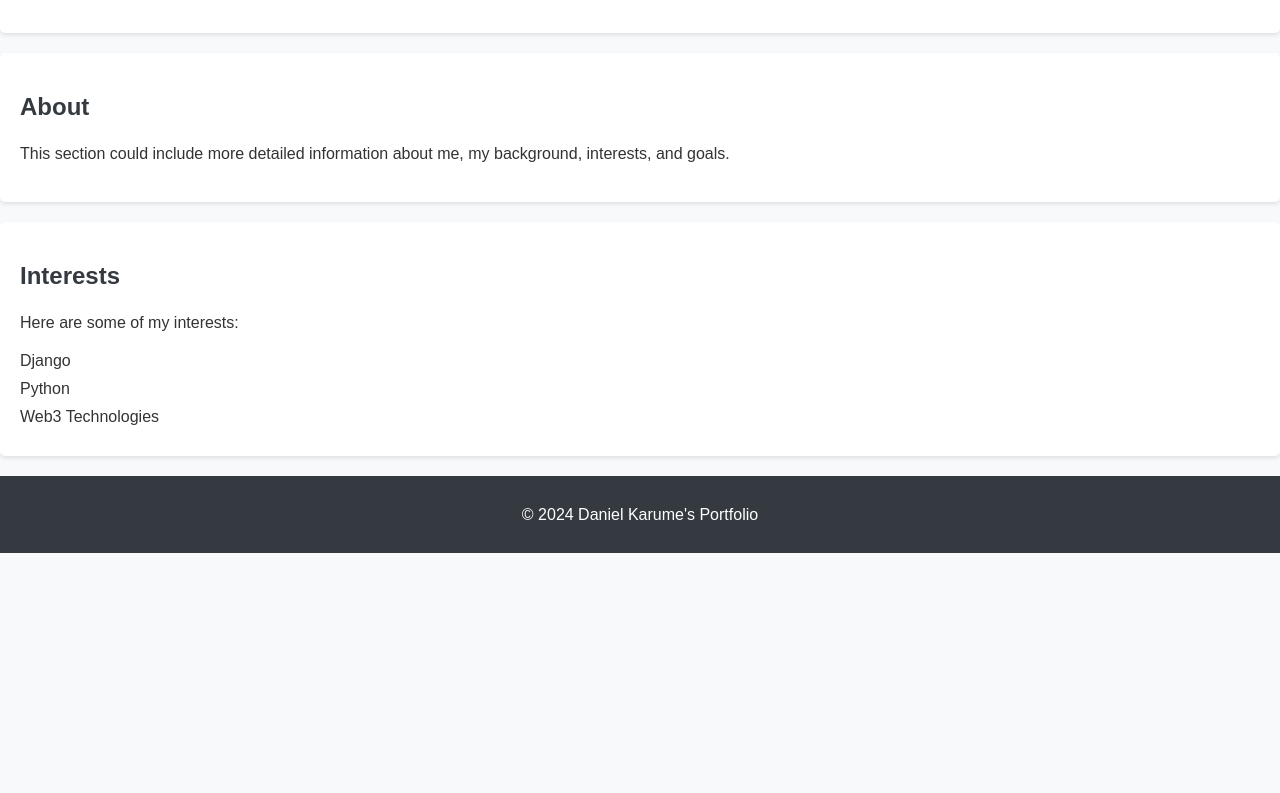
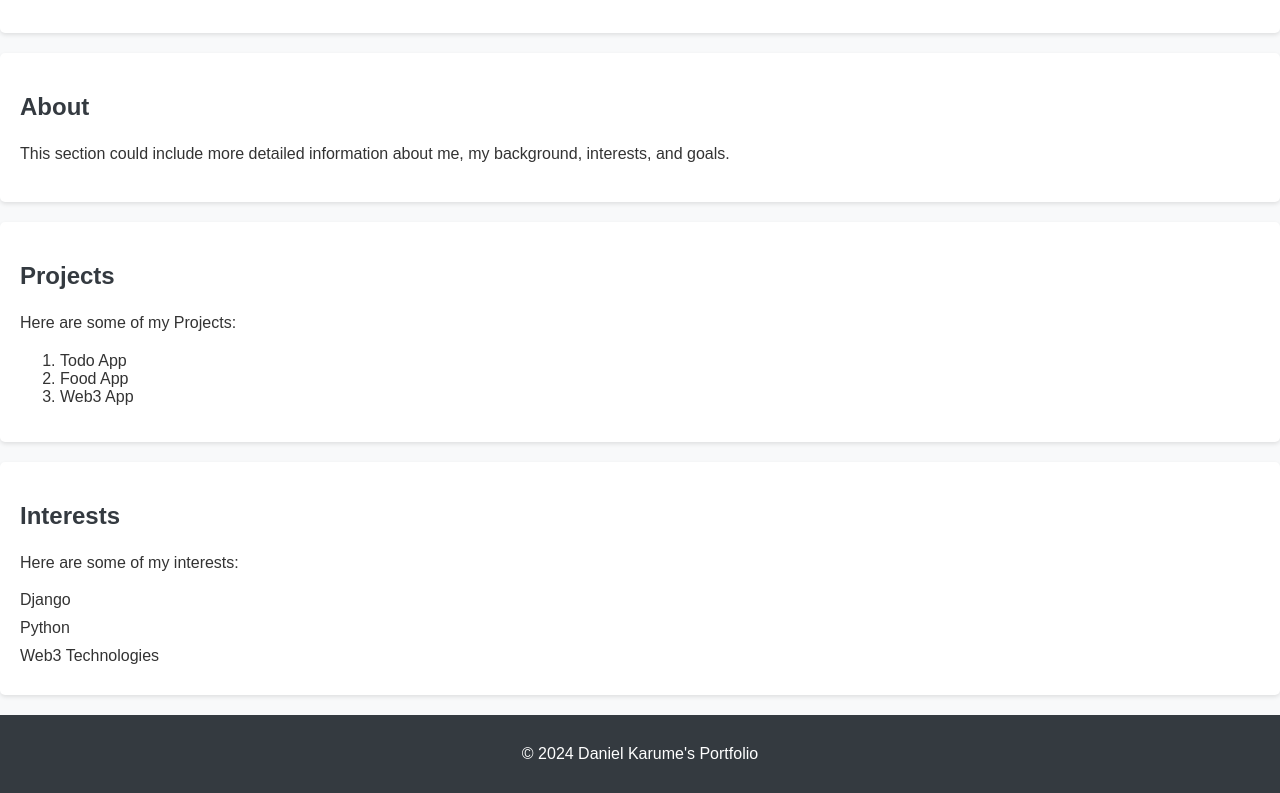
Before and after one commit to Karume-lab/plp-WebDevelopment, a plain HTML site: page porfolio.html in a window 1280 px wide. Shown: the part 579-1372 px from the top of the page. Before the commit the page ends 1132 px from the top, so only its background shows below. Drawn offline with Linux system fonts and the light colour scheme.

Commit message:
add projects section

```diff
--- a/porfolio.html
+++ b/porfolio.html
@@ -103,6 +103,7 @@
             <li><a href="#home">Home</a></li>
             <li><a href="#about">About</a></li>
             <li><a href="#interests">Interests</a></li>
+            <li><a href="#projects">Projects</a></li>
         </ul>
     </nav>
     <section id="home">
@@ -126,6 +127,15 @@
         <h2>About</h2>
         <p>This section could include more detailed information about me, my background, interests, and goals.</p>
     </section>
+    <section id="projects">
+        <h2>Projects</h2>
+        <p>Here are some of my Projects:</p>
+        <ol>
+            <li>Todo App</li>
+            <li>Food App</li>
+            <li>Web3 App</li>
+        </ol>
+    </section>
     <section id="interests">
         <h2>Interests</h2>
         <p>Here are some of my interests:</p>
```
